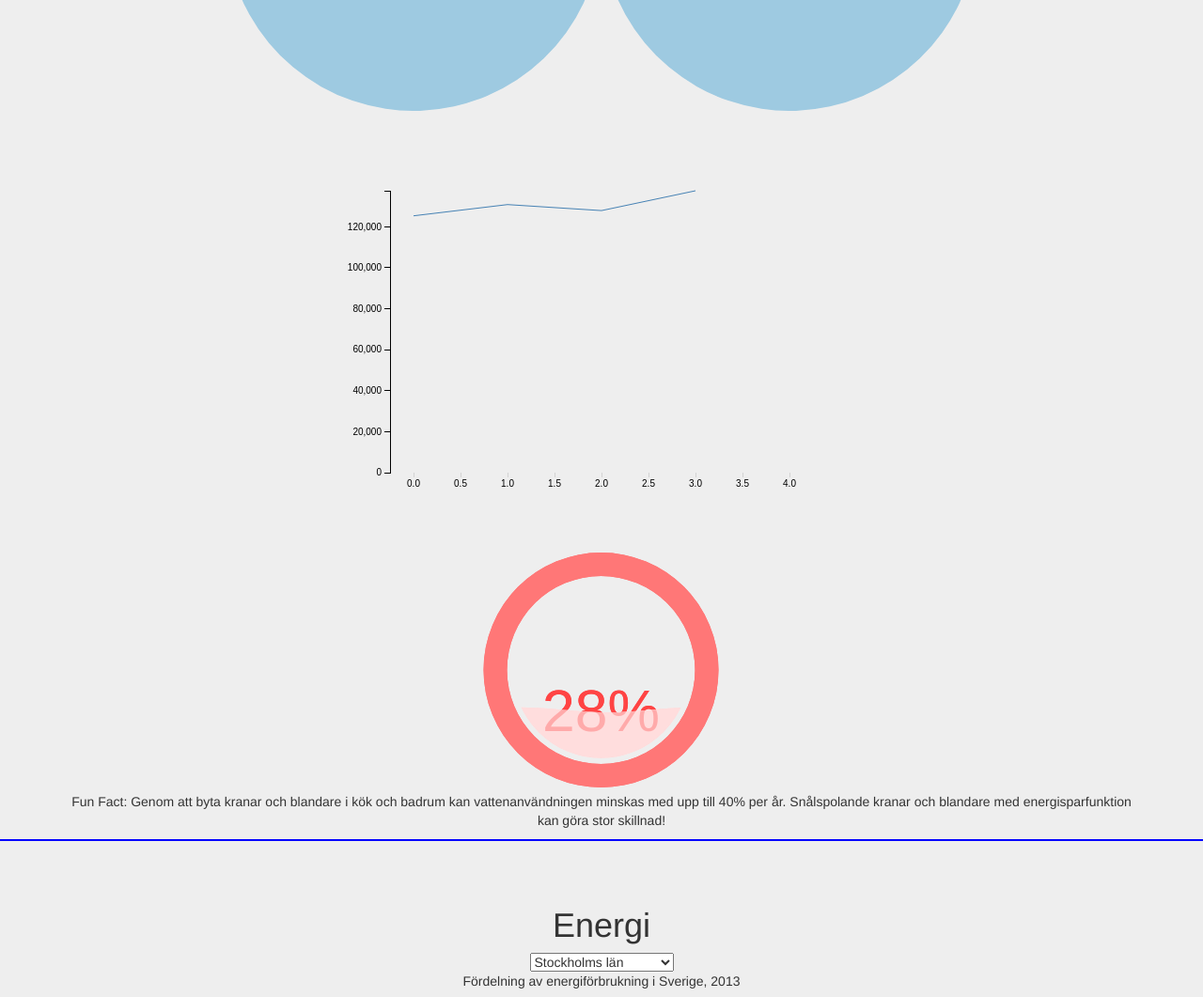
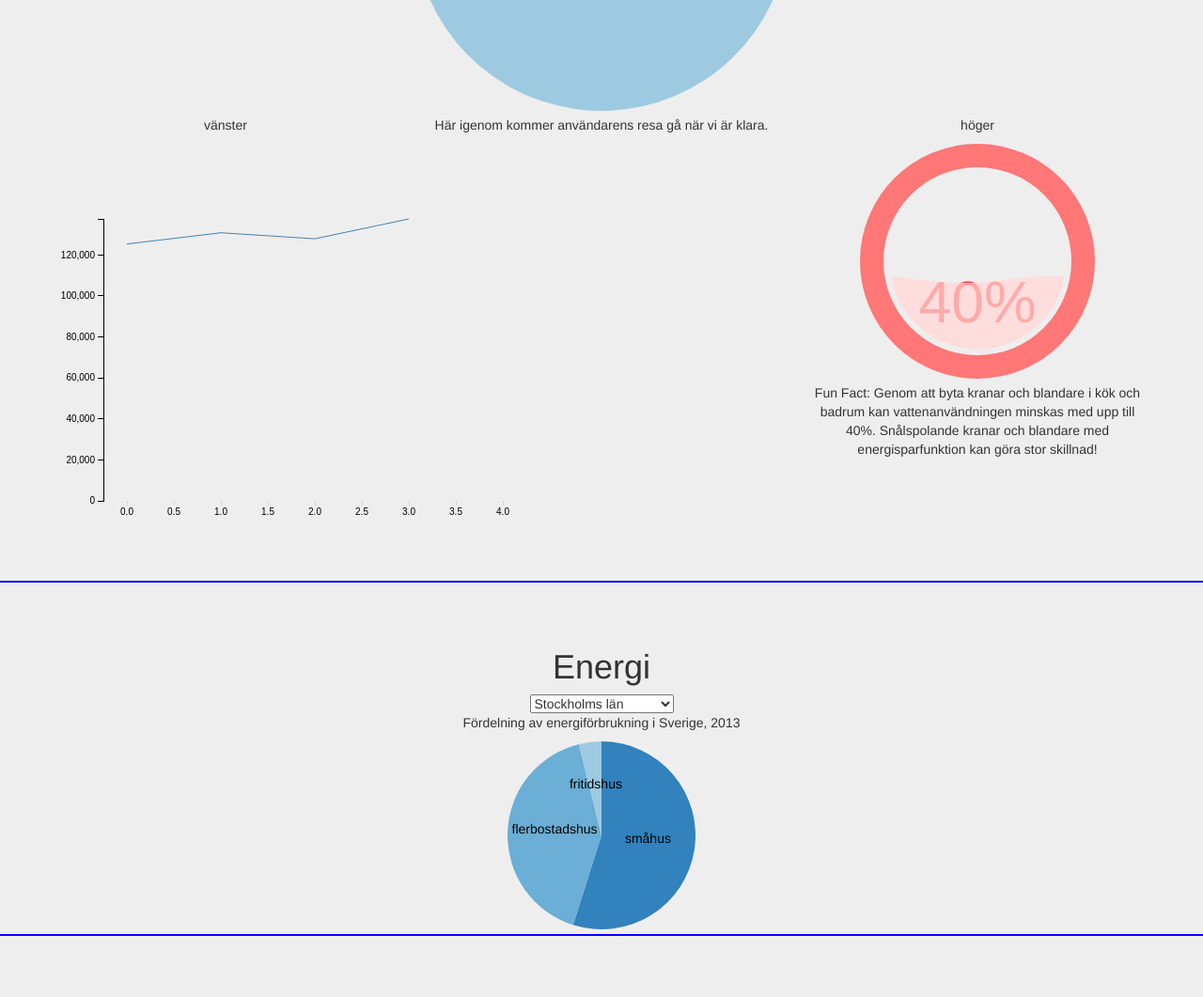
Before and after one commit to jessicaLarsson/hfs-trial, a plain HTML site: page index.html in a window 1280 px wide. Shown: the part 2155-3216 px from the top of the page at 94% size. Drawn offline with Linux system fonts and the light colour scheme.

Commit message:
Har flyttat kod fran main.js till water.js och andrat layout i index.html

```diff
--- a/index.html
+++ b/index.html
@@ -112,12 +112,28 @@
                         <div id="chart"></div>
                         <div class="drop_down_counties"></div>
                         <div id="water_pie_chart" ><p>Vattenanvädning i Sverige efter användningsgrupp</p></div>
-                        <div id="water_trend"></div>
-                        <svg id="water_fun_fact" width="97%" height="250">
+                        <!-- <div id="water_trend"></div> -->
+                        <!-- <svg id="water_fun_fact" width="97%" height="250">
                             <p>Fun Fact: Genom att byta kranar och blandare i kök och badrum kan vattenanvändningen minskas med upp till 40% per år. Snålspolande kranar och blandare med energisparfunktion kan göra stor skillnad!</p>
-                        </svg>
+                        </svg> -->
+                    </div>
+                    <div class="row">
+                        <div class="col-lg-4">
+                            <p>vänster</p>
+                            <div id="water_trend"></div>
+                        </div>
+                        <div class="col-lg-4" style="vertical-align:middle">
+                            <p>Här igenom kommer användarens resa gå när vi är klara.</p>
+                        </div>
+                        <div class="col-lg-4">
+                            <p>höger</p>
+                            <svg id="water_fun_fact" width="97%" height="250">
+                                <p>Fun Fact: Genom att byta kranar och blandare i kök och badrum kan vattenanvändningen minskas med upp till 40%. Snålspolande kranar och blandare med energisparfunktion kan göra stor skillnad!</p>
+                            </svg>
+                        </div>
                     </div>
                 </div>
+
             </div>
         </section>
 
--- a/js/main.js
+++ b/js/main.js
@@ -142,18 +142,6 @@ function updateTransportationSection(c){
 }
 
 /*-------- WATER SECTION -------------*/
-/* Liquid Water Fun Fact*/
-var liquidFunFact = new liquidFillGauge();
-var configFunFact = liquidFunFact.liquidFillGaugeDefaultSettings();
-    configFunFact.circleColor = "#FF7777";
-    configFunFact.textColor = "#FF4444";
-    configFunFact.waveTextColor = "#FFAAAA";
-    configFunFact.waveColor = "#FFDDDD";
-    configFunFact.circleThickness = 0.2;
-    configFunFact.textVertPosition = 0.2;
-    configFunFact.waveAnimateTime = 1000;
-
-liquidFunFact.loadLiquidFillGauge("water_fun_fact", 28, configFunFact);
 
 function updateWaterSection(c){
 
@@ -164,8 +152,5 @@ function updateWaterSection(c){
 }
 
 
-/* Water pie chart over the use of water in sweden , this pie chart won't update */
-var waterData = d3.csv("data/waterUseSweden.csv");
-var waterPie = new pieChart("water_pie_chart", waterData);
 
 /* ----- Consupmtion Section -----*/
--- a/js/water.js
+++ b/js/water.js
@@ -17,7 +17,7 @@ function water(){
 	    configFunFact.textVertPosition = 0.2;
 	    configFunFact.waveAnimateTime = 1000;
 
-	liquidFunFact.loadLiquidFillGauge("water_fun_fact", 28, configFunFact);
+	liquidFunFact.loadLiquidFillGauge("water_fun_fact", 40, configFunFact);
 
 	/* Water pie chart over the use of water in sweden , this pie chart won't update */
 	var waterData = d3.csv("data/waterUseSweden.csv");
```
